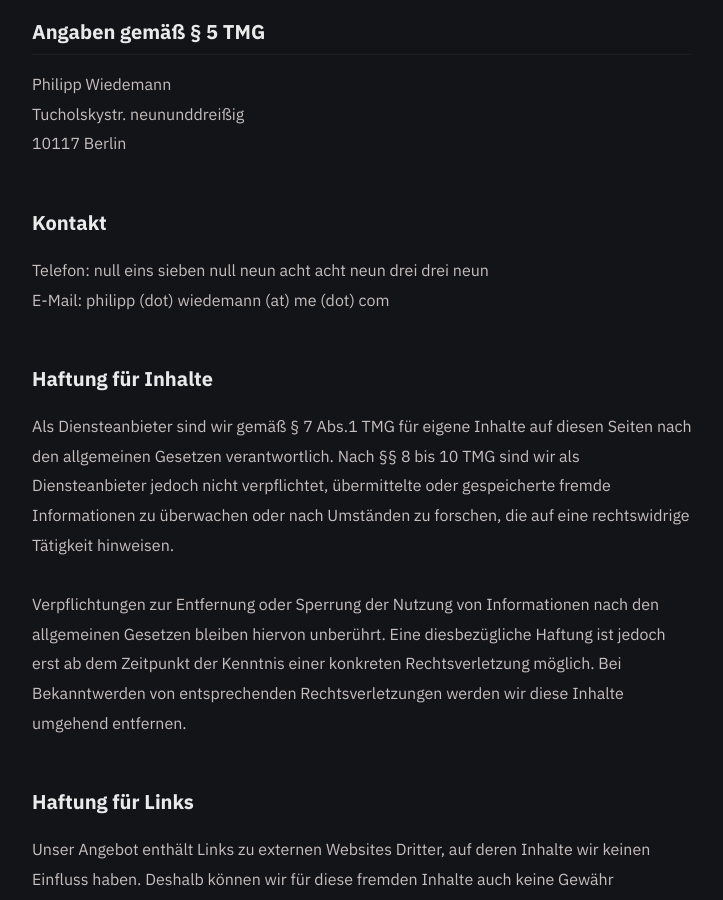
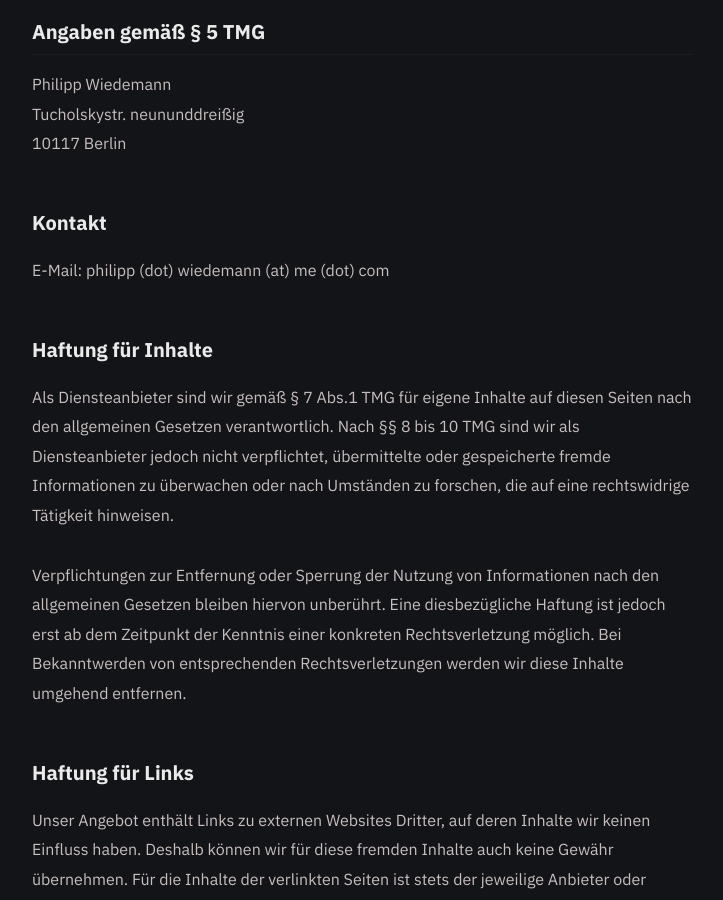
Before and after one commit to pippowie/pippowie.github.io, a Jekyll site: the page built from imprint.md, in a window 1280 px wide and 900 px high, scrolled down 303 px. Shown: the whole window, without its empty margins (278-1001 px from the left). Built offline with Jekyll 4.4.1, drawn with Linux system fonts in a browser that asks for light colours.

Commit message:
imprint.md: changed

```diff
--- a/imprint.md
+++ b/imprint.md
@@ -14,7 +14,6 @@ Tucholskystr. neununddreißig\
 
 #### Kontakt
 
-Telefon: null eins sieben null neun acht acht neun drei drei neun\
 E-Mail: philipp (dot) wiedemann (at) me (dot) com
 
 #### Haftung für Inhalte
```
